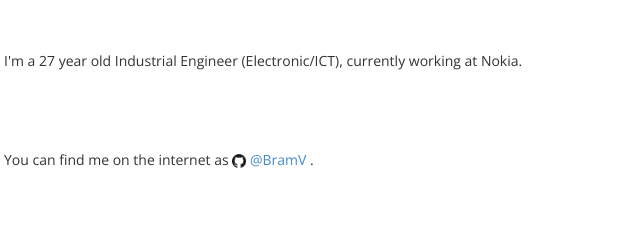
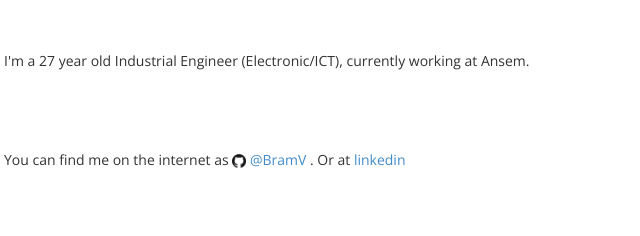
Before and after one commit to BramV/bramv.github.io, a plain HTML site: page index.html in a window 1280 px wide. Shown: the part 173-409 px from the top of the page, 261-901 px from the left. Drawn offline with nearby package versions, Linux system fonts and the light colour scheme.

Commit message:
Changed working place to ansem
Changed working place to Ansem and added linkedin profile

```diff
--- a/index.html
+++ b/index.html
@@ -39,7 +39,7 @@
             <div class="col-xs-10 col-sm-8 col-xs-offset-2">
                 <p>
                     I'm a 27 year old Industrial Engineer (Electronic/ICT), currently working at
-                    Nokia.
+                    Ansem.
                 </p>
             </div>
         </div>
@@ -56,6 +56,7 @@
                         <img src="img/github.png">
                         @BramV
                     </a>.
+					Or at <a target="_blank" href="https://www.linkedin.com/in/bram-vercruysse-803b404b/">linkedin</a>
                 </p>
             </div>
         </div>
```
